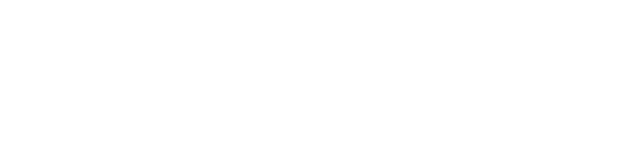
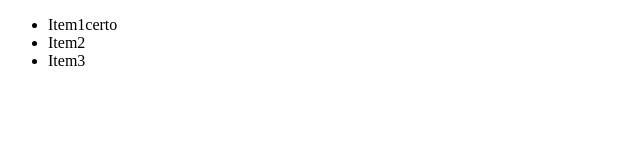
Before and after one commit to leobpereira/exercicioGit, a plain HTML site: page index.html in a window 1280 px wide. Shown: the whole page, without its empty margins (0-640 px from the left). Drawn offline with Linux system fonts and the light colour scheme.

Commit message:
Changing main archive

```diff
--- a/index.html
+++ b/index.html
@@ -7,6 +7,10 @@
     <title>Título ALTERADOOO de NOVO!!!</title>
 </head>
 <body>
-
+    <ul>
+        <li>Item1certo</li>
+        <li>Item2</li>
+        <li>Item3</li>
+    </ul>
 </body>
 </html>
```
